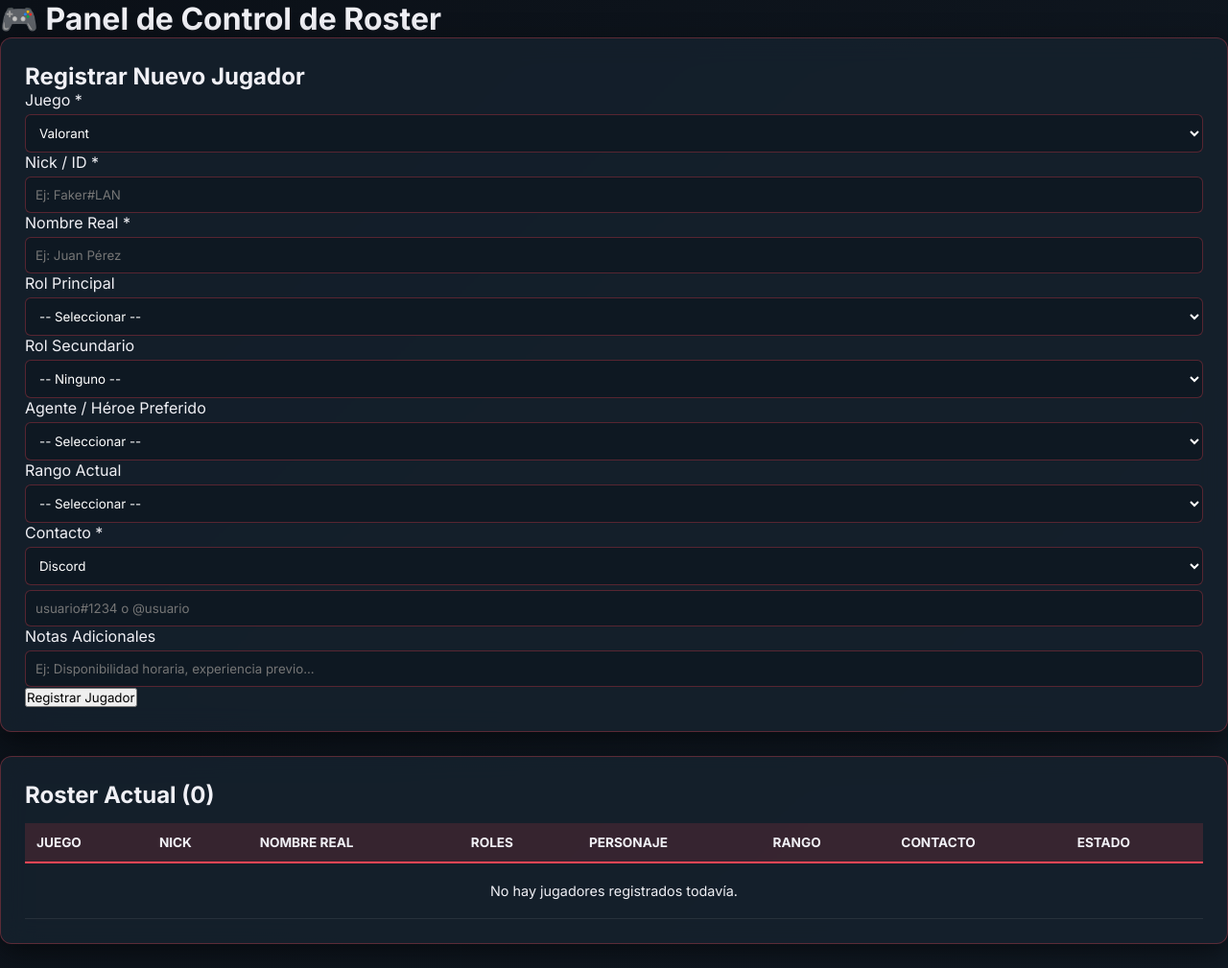
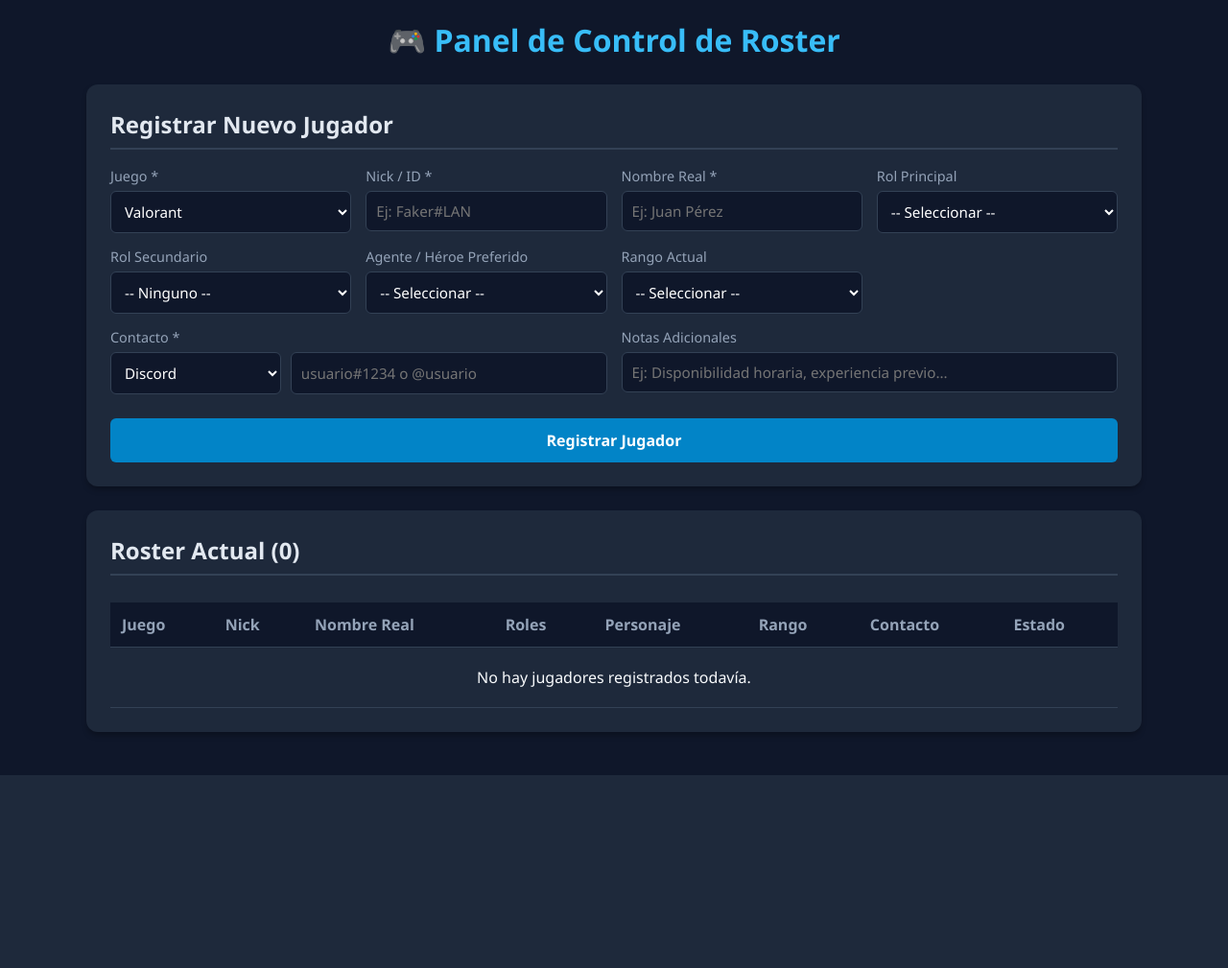
Before and after one commit to linzoldyck8-ship-it/Diviciones-scarlet, a Flask app: page / in a window 1280 px wide. Shown: the whole page at 96% size. After the commit the page ends 808 px from the top, so only its background shows below. Run offline with Flask 3, Linux system fonts and the light colour scheme.

Commit message:
Update style.css

```diff
--- a/static/style.css
+++ b/static/style.css
@@ -1,117 +1,136 @@
-@import url('https://fonts.googleapis.com/css2?family=Inter:wght@300;400;600;700&display=swap');
-
-:root {
-    --bg-dark: #0b1017;
-    --card-bg: rgba(22, 34, 45, 0.85);
-    --accent-red: #ff4655;
-    --accent-hover: #da3633;
-    --text-main: #f0f0f5;
-    --text-sub: #94a3b8;
-    --border-color: rgba(255, 70, 85, 0.3);
-}
-
 * {
     box-sizing: border-box;
     margin: 0;
     padding: 0;
-    font-family: 'Inter', sans-serif;
+    font-family: 'Segoe UI', Tahoma, Geneva, Verdana, sans-serif;
 }
 
 body {
-    background: linear-gradient(135deg, #0b1017 0%, #111a24 100%);
-    color: var(--text-main);
-    min-height: 100vh;
+    background-color: #0f172a;
+    color: #f8fafc;
+    padding: 20px;
 }
 
-.top-nav {
-    display: flex;
-    justify-content: space-between;
-    align-items: center;
-    padding: 15px 35px;
-    background: rgba(11, 16, 23, 0.95);
-    backdrop-filter: blur(12px);
-    border-bottom: 2px solid var(--accent-red);
-    position: sticky;
-    top: 0;
-    z-index: 100;
+.container {
+    max-width: 1100px;
+    margin: 0 auto;
 }
 
-.top-nav .logo {
-    font-size: 1.3rem;
-    font-weight: 700;
-    color: #fff;
-    letter-spacing: 1px;
+h1 {
+    text-align: center;
+    margin-bottom: 25px;
+    color: #38bdf8;
 }
 
 .card {
-    background: var(--card-bg);
-    backdrop-filter: blur(14px);
-    border: 1px solid var(--border-color);
+    background-color: #1e293b;
     border-radius: 12px;
     padding: 25px;
-    box-shadow: 0 10px 30px rgba(0, 0, 0, 0.5);
     margin-bottom: 25px;
+    box-shadow: 0 4px 6px -1px rgba(0, 0, 0, 0.3);
 }
 
-.division-card {
-    background: rgba(22, 34, 45, 0.8);
-    border: 1px solid var(--border-color);
-    border-radius: 12px;
-    padding: 25px;
-    text-align: center;
-    transition: transform 0.3s, border-color 0.3s;
-    cursor: pointer;
+h2 {
+    margin-bottom: 18px;
+    color: #e2e8f0;
+    border-bottom: 2px solid #334155;
+    padding-bottom: 8px;
 }
 
-.division-card:hover {
-    transform: translateY(-5px);
-    border-color: var(--accent-red);
+.form-grid {
+    display: grid;
+    grid-template-columns: repeat(auto-fit, minmax(220px, 1fr));
+    gap: 15px;
 }
 
-.btn-primary {
-    background: var(--accent-red);
-    color: #fff;
-    border: none;
-    padding: 10px 20px;
-    border-radius: 6px;
-    font-weight: 700;
-    cursor: pointer;
-    transition: background 0.2s, transform 0.1s;
-    text-transform: uppercase;
+.col-span-2 {
+    grid-column: span 2;
 }
 
-.btn-primary:hover {
-    background: var(--accent-hover);
-    transform: translateY(-2px);
+.form-group {
+    display: flex;
+    flex-direction: column;
+    gap: 6px;
+}
+
+label {
+    font-size: 0.9rem;
+    color: #94a3b8;
+}
+
+input, select {
+    padding: 10px;
+    border-radius: 6px;
+    border: 1px solid #334155;
+    background-color: #0f172a;
+    color: #fff;
+    font-size: 0.95rem;
+}
+
+input:focus, select:focus {
+    outline: none;
+    border-color: #38bdf8;
+}
+
+.contacto-group {
+    display: flex;
+    gap: 10px;
+}
+
+.contacto-group select {
+    width: 35%;
+}
+
+.contacto-group input {
+    width: 65%;
+}
+
+.btn-submit {
+    grid-column: 1 / -1;
+    padding: 12px;
+    background-color: #0284c7;
+    color: white;
+    font-weight: bold;
+    border: none;
+    border-radius: 6px;
+    cursor: pointer;
+    font-size: 1rem;
+    transition: background 0.2s;
+    margin-top: 10px;
+}
+
+.btn-submit:hover {
+    background-color: #0369a1;
+}
+
+.table-responsive {
+    overflow-x: auto;
 }
 
 table {
     width: 100%;
     border-collapse: collapse;
-    margin-top: 15px;
+    margin-top: 10px;
+    text-align: left;
+}
+
+th, td {
+    padding: 12px;
+    border-bottom: 1px solid #334155;
 }
 
 th {
-    background: rgba(255, 70, 85, 0.15);
-    padding: 12px;
-    border-bottom: 2px solid var(--accent-red);
-    text-align: left;
-    font-size: 0.85rem;
-    text-transform: uppercase;
+    background-color: #0f172a;
+    color: #94a3b8;
 }
 
-td {
-    padding: 12px;
-    border-bottom: 1px solid rgba(255, 255, 255, 0.08);
-    font-size: 0.9rem;
+.badge {
+    padding: 4px 8px;
+    border-radius: 4px;
+    font-size: 0.85rem;
+    font-weight: bold;
 }
 
-input, select, textarea {
-    width: 100%;
-    padding: 10px;
-    background: rgba(15, 25, 35, 0.9);
-    border: 1px solid var(--border-color);
-    border-radius: 6px;
-    color: #fff;
-    margin-top: 5px;
-}
+.badge-juego { background-color: #334155; color: #38bdf8; }
+.badge-rango { background-color: #475569; color: #f1f5f9; }
+.badge-estado { background-color: #166534; color: #4ade80; }
```
